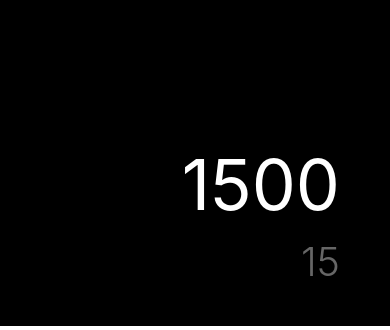
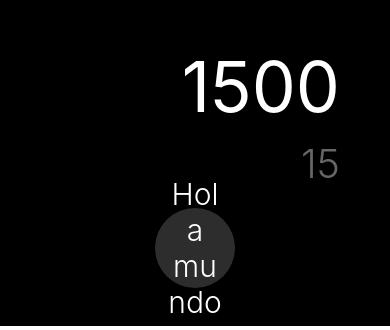
Before and after one commit to adolfosonchiche/CalculatorReactN, a React Native app: screen / in a window 390 px wide. Shown: the part 518-848 px from the top of the page. Built offline with nearby package versions, Linux system fonts and the light colour scheme.

Commit message:
botones y estilos

```diff
--- a/src/presentation/screens/CalculatorScreen.tsx
+++ b/src/presentation/screens/CalculatorScreen.tsx
@@ -1,6 +1,6 @@
 
 import React from 'react'
-import { Text, View } from 'react-native'
+import { Pressable, Text, View } from 'react-native'
 import { styles } from '../theme/app-theme'
 
 export const CalculatorScreen = () => {
@@ -10,6 +10,15 @@
         <Text style={styles.mainResult} >1500</Text>
         <Text style={styles.subResult} > 15</Text>
       </View>
+
+      <View style={styles.row} >
+        <Pressable style= {styles.button }>
+          <Text style={styles.buttonText }>Hola mundo</Text>
+        </Pressable>
+
+      </View>
+
+
     </View>
   )
 }
--- a/src/presentation/theme/app-theme.ts
+++ b/src/presentation/theme/app-theme.ts
@@ -40,5 +40,30 @@
         fontSize: 40,
         textAlign: 'right',
         fontWeight: '300'
+    },
+
+    row: {
+        flexDirection: 'row',
+        justifyContent: 'center',
+        marginBottom: 18,
+        paddingHorizontal: 10,
+    },
+
+    button: {
+        height: 80,
+        width: 80,
+        backgroundColor: colors.darkGray,
+        borderRadius: 100,
+        justifyContent: 'center',
+        marginHorizontal: 10,
+
+    },
+
+    buttonText: {
+        textAlign: 'center',
+        padding: 10,
+        fontSize: 30,
+        color: 'white',
+        fontWeight: '300',
     }
 })
```
